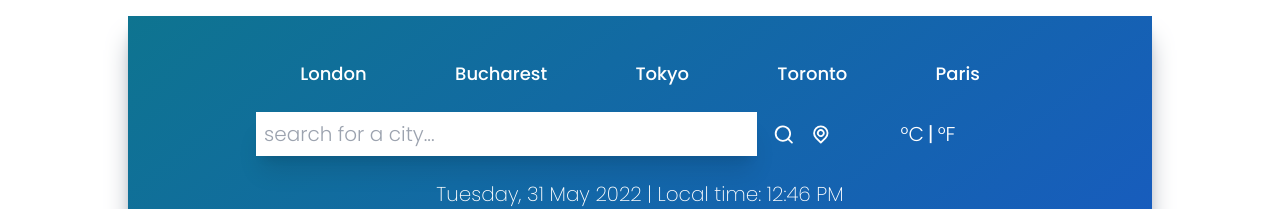
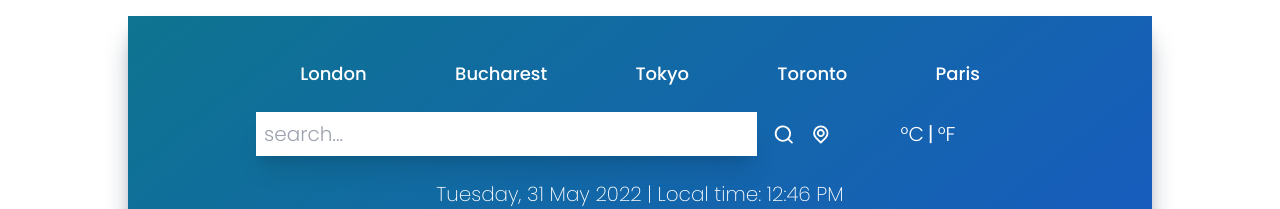
Before and after one commit to mcrzx/Weather-app, a React (Create React App) app: page / in a window 1280 px wide. Shown: the top 209 px of the page. Built offline with nearby package versions, Linux system fonts and the light colour scheme.

Commit message:
search optimised

```diff
--- a/src/components/Input.jsx
+++ b/src/components/Input.jsx
@@ -5,7 +5,7 @@ function Input() {
     <div className='flex flex-row justify-center my-6'>
         <div className='flex flex-row w-3/4 items-center justify-center space-x-4'>
             <input
-            placeholder='Search for a city...'
+            placeholder='Search...'
             type="text"
              className='text-xl font-light p-2 w-full shadow-xl focus:outline-none  capitalize placeholder:lowercase' />
 
```
